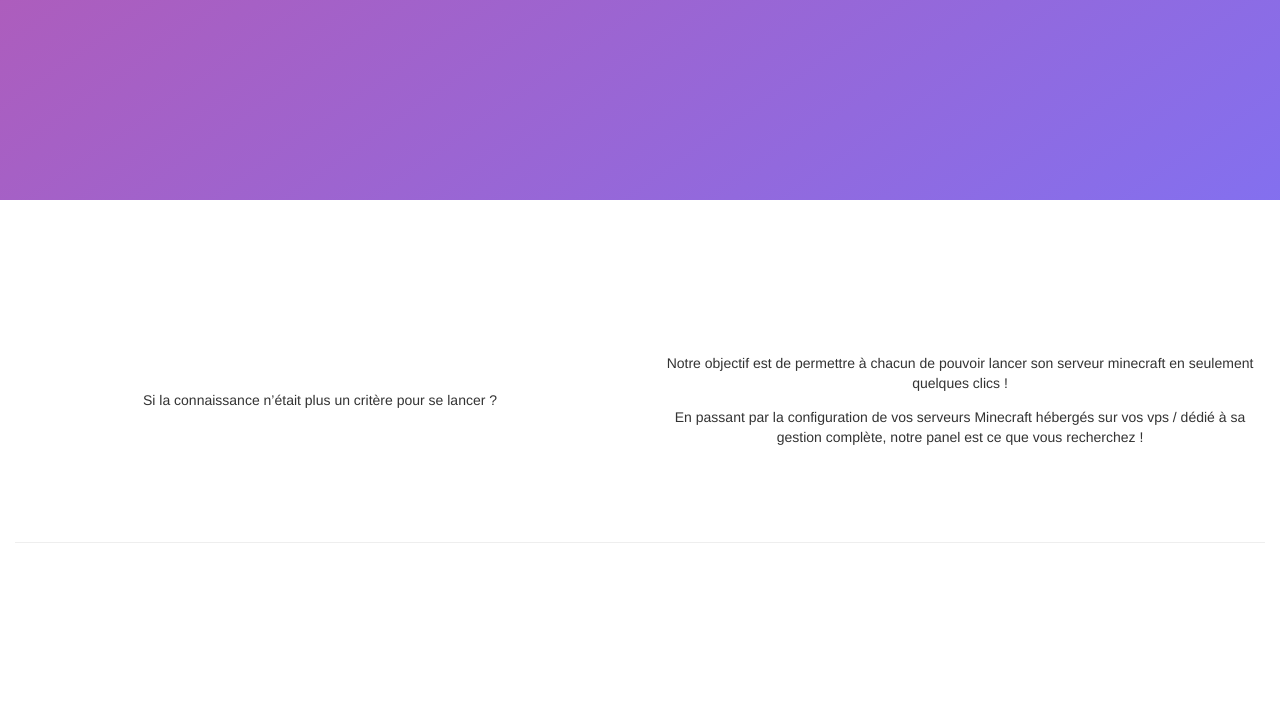
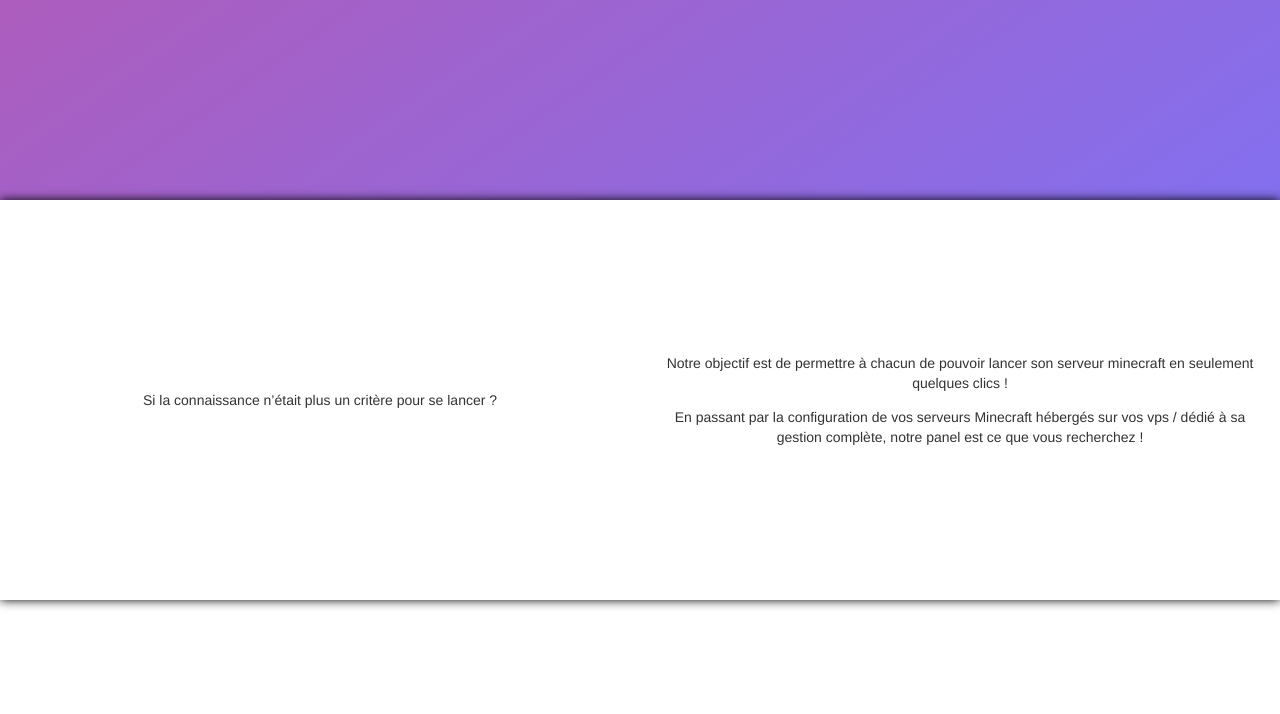
Before and after one commit to restray/lebonminecraft, a plain HTML site: page index.html in a window 1280 px wide. Shown: the part 600-1314 px from the top of the page. Drawn offline with Linux system fonts and the light colour scheme.

Commit message:
Update with box shadow

```diff
--- a/index.html
+++ b/index.html
@@ -25,7 +25,6 @@
                     est ce que vous recherchez !</p>
             </div>
         </div>
-        <hr>
         <div class="row contact">
             <div class="col-sm-6 col-xs-12 child">
                 <p>Inscrivez-vous dés maintenant à la newsletters et <br>
--- a/statics/css/index.css
+++ b/statics/css/index.css
@@ -10,6 +10,11 @@
     height: 56px;
     width: 228px;
     margin-top: calc( 50vh - ( 56px / 2 ));
+}
+
+.desc{
+    min-height: 50vh;
+    box-shadow: 0px -0.25px 10px 0px black;
 }
 
 .desc .child{
```
